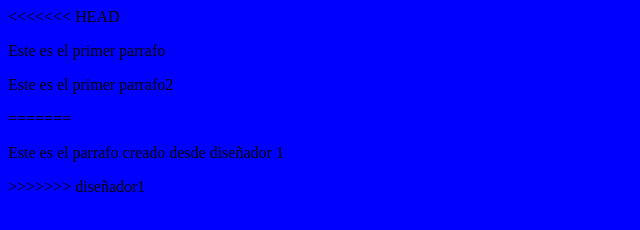
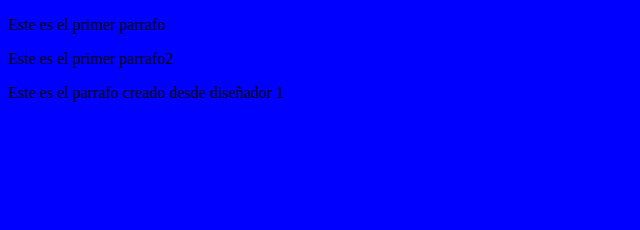
Before and after one commit to MAGU1705/Proyecto-A, a plain HTML site: page index.html in a window 1280 px wide. Shown: the whole page, without its empty margins (0-640 px from the left). Drawn offline with Linux system fonts and the light colour scheme; files that its build step writes are made by us from their sources; files whose address does not match are found by name.

Commit message:
cambio desde amster 3

```diff
--- a/index.html
+++ b/index.html
@@ -9,13 +9,13 @@
     <script src='codejs.js'></script>
 </head>
 <body>
-<<<<<<< HEAD
+
     <p>Este es el primer parrafo</p>
     <p>Este es el primer parrafo2</p>
-=======
+
 
 
     <p>Este es el parrafo creado desde diseñador 1</p>
->>>>>>> diseñador1
+
 </body>
 </html>
```
